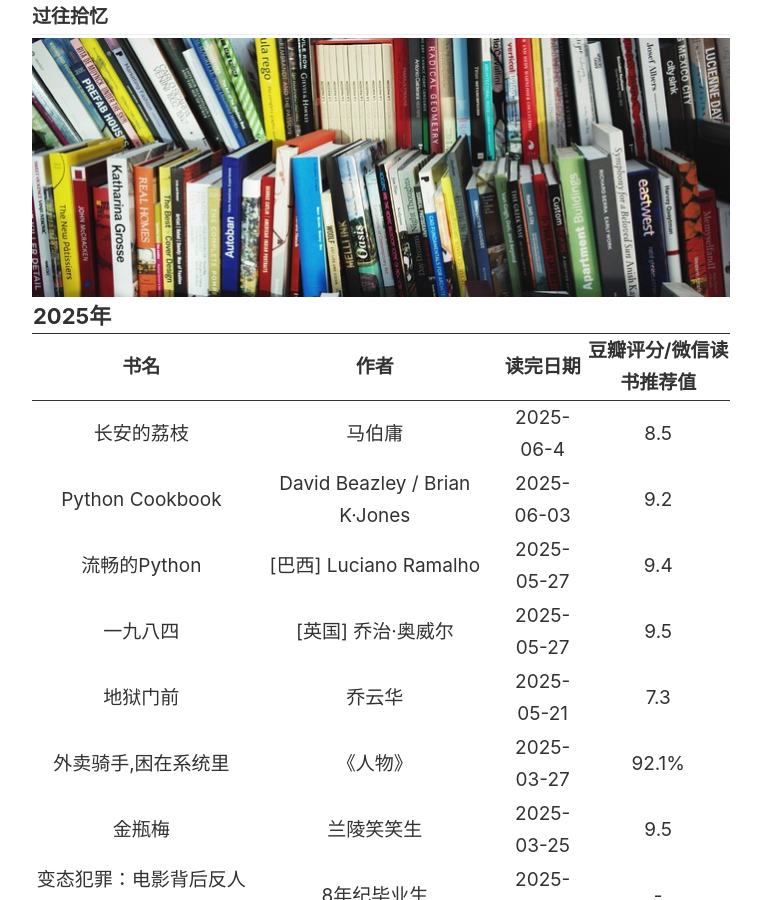
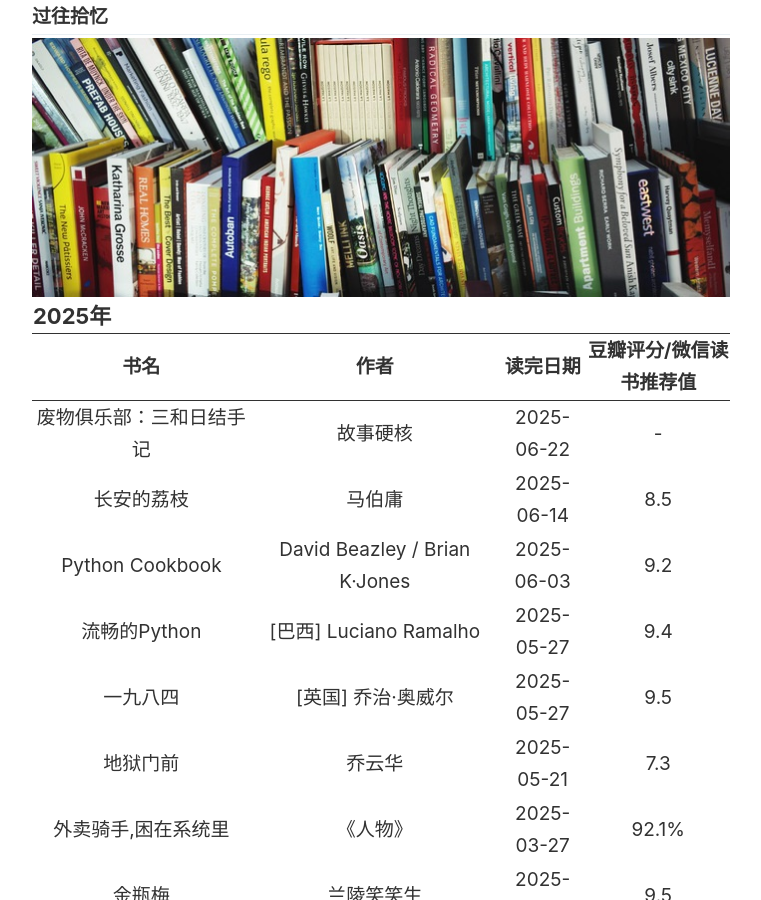
Before and after one commit to SWHL/SWHL.github.io, a Jekyll site: the page built from _pages/books.md, in a window 1280 px wide and 900 px high. Shown: the whole window, without its empty margins (259-1020 px from the left). Built offline with Jekyll 4.4.1, drawn with Linux system fonts in a browser that asks for light colours.

Commit message:
update files

```diff
--- a/_pages/books.md
+++ b/_pages/books.md
@@ -17,9 +17,15 @@ image: "./images/pages/books.jpg"
 　　</thead>
     <tbody>
     　　<tr>
+    　　　　　<td><a href="https://www.weibo.com/ttarticle/p/show?id=2309404233756507518449" target="_blank">废物俱乐部：三和日结手记</a></td>
+    　　　　　<td>故事硬核</td>
+    　　　　　<td>2025-06-22</td>
+    　　　　　<td>-</td>
+    　　</tr>
+    　　<tr>
     　　　　　<td><a href="https://www.douban.com/personage/27494617/" target="_blank">长安的荔枝</a></td>
     　　　　　<td>马伯庸</td>
-    　　　　　<td>2025-06-4</td>
+    　　　　　<td>2025-06-14</td>
     　　　　　<td>8.5</td>
     　　</tr>
     　　<tr>
```
Also changed, not shown: _pages/videos.md (+5 -0 lines).
